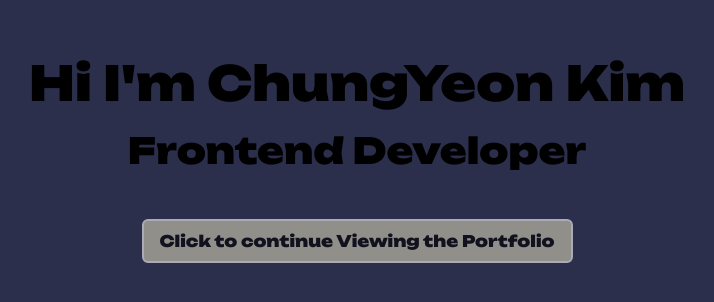
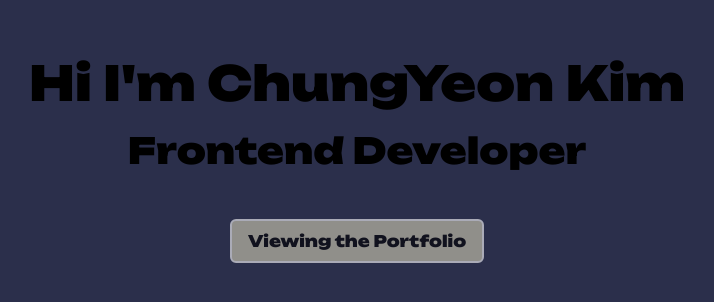
Before and after one commit to augusstt06/portfolio, a Next.js app: page / in a window 1280 px wide. Shown: the part 208-510 px from the top of the page, without its empty margins (283-997 px from the left). Built offline with nearby package versions, Linux system fonts and the light colour scheme.

Commit message:
fix: main animation

```diff
--- a/src/components/molecules/animate/DropDownText.tsx
+++ b/src/components/molecules/animate/DropDownText.tsx
@@ -58,7 +58,7 @@ export default function DropDownText() {
         onClick={clickHandler}
       >
         <button className="relative border-2 border-white bg-[#d4d0b4] px-4 py-2 rounded-md">
-          Click to continue Viewing the Portfolio
+          Viewing the Portfolio
         </button>
 
         <div className="absolute inset-0 animate-pulse bg-transparent rounded-lg"></div>
```
